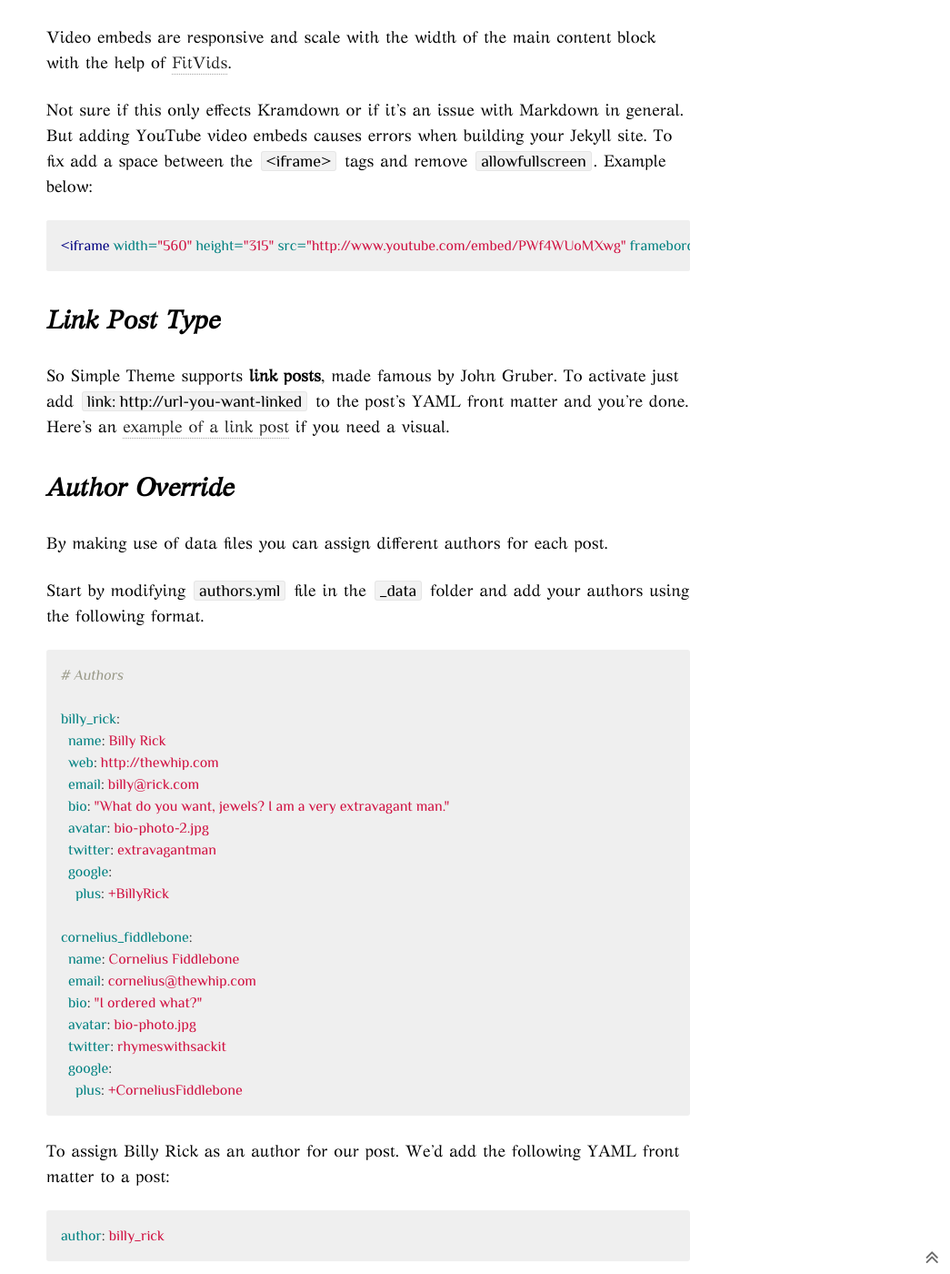
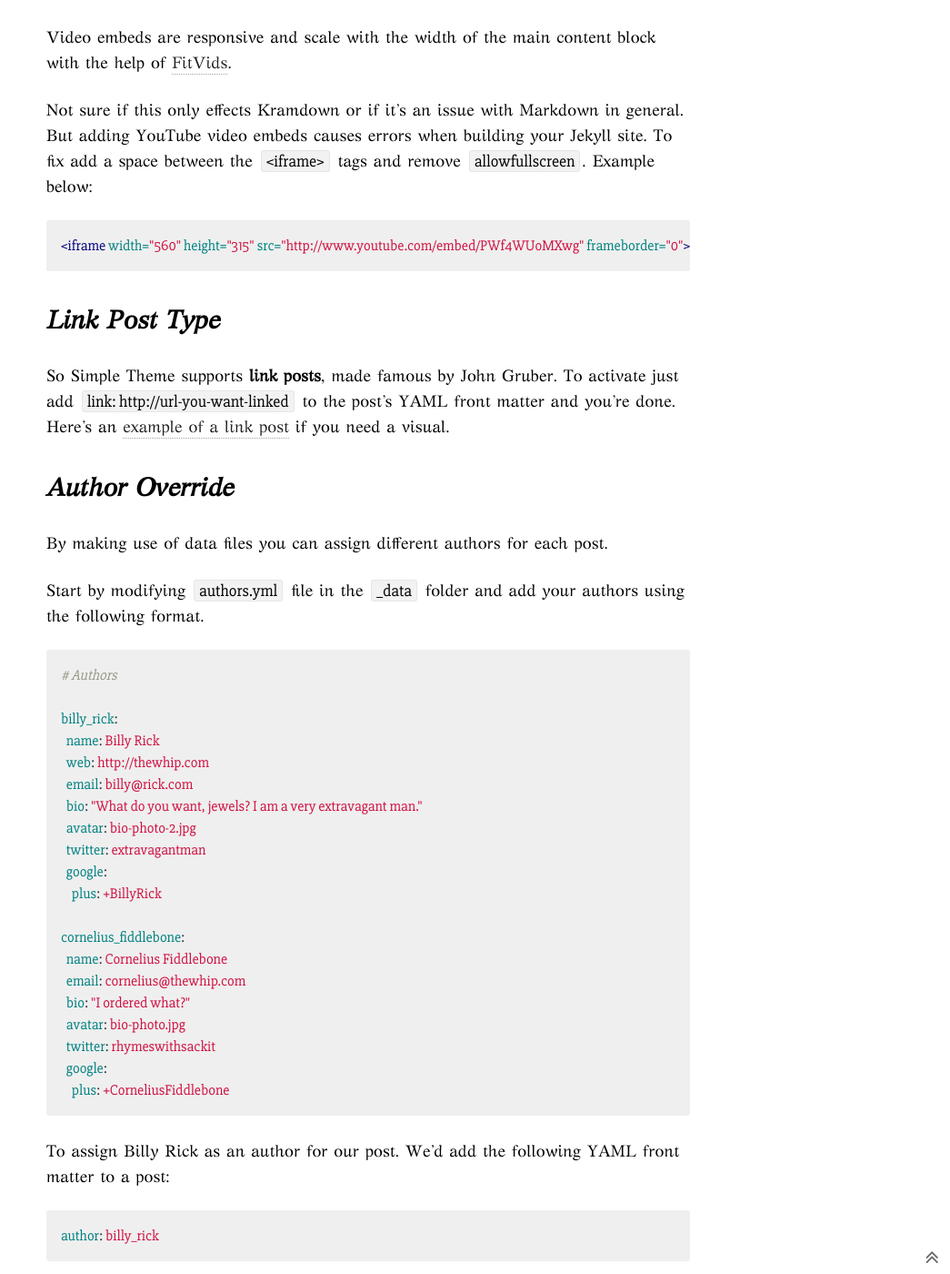
Before and after one commit to TheMicronaut/micronaut-theme, a Jekyll site: the page built from theme-setup/index.md, in a window 1280 px wide and 1400 px high, scrolled down 6949 px. Shown: the whole window at 91% size, without its empty margins (235-1280 px from the left). Built offline with Jekyll 4.4.1, drawn with Linux system fonts in a browser that asks for light colours; nearby versions of some CDN libraries.

Commit message:
update code fonts

```diff
--- a/_includes/head.html
+++ b/_includes/head.html
@@ -25,6 +25,7 @@
 <link rel="stylesheet" href="{{ site.baseurl }}/assets/css/main.css">
 <!-- Webfonts -->
 <link href='http://fonts.googleapis.com/css?family=Philosopher:400,700,400italic,700italic' rel='stylesheet' type='text/css'>
+<link href="https://fonts.googleapis.com/css?family=Slabo+27px" rel="stylesheet">
 
 <meta http-equiv="cleartype" content="on">
 
--- a/_sass/_variables.scss
+++ b/_sass/_variables.scss
@@ -6,9 +6,9 @@ $heading-font             : 'gfs-artemisia_italic', 'gfs-artemisia_regular', san
 $quote-font               : 'truetypewriter_polyglottRg', 'gfs-artemisia_bolditalic', 'gfs-artemisia_regular', cursive;
 $alt-font                 : 'Philosopher', 'gfs-artemisia_regular', sans-serif;
 $capital-font             : 'zallman_capsregular', 'gfs-artemisia_regular', sans-serif;
+$code-font                : 'Slabo 27px', serif;
 $imagecredit-font         : $heading-font;
 $figcaption-font          : $base-font;
-$code-font                : $alt-font;
 
 $doc-font-size            : 16;
 $doc-line-height          : 24;
```
